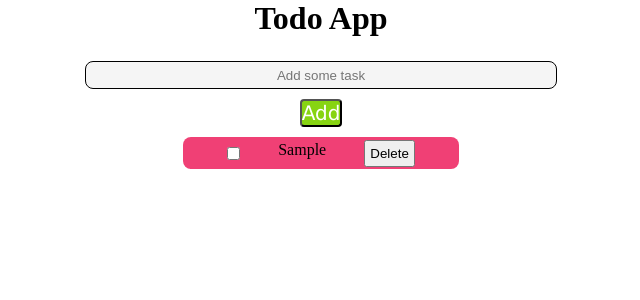
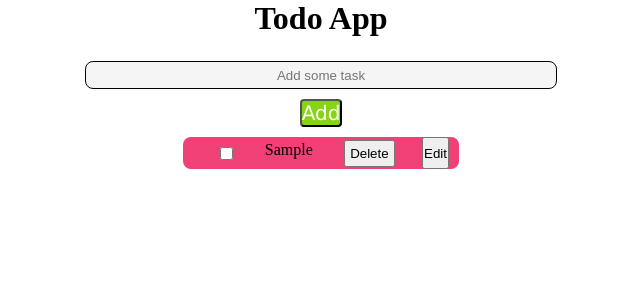
Before and after one commit to akashmondal2000/todo-app, a React (Create React App) app: page / in a window 1280 px wide. Both pictures are taken after typing "Sample" into the empty fields and a click on the button "Add". Shown: the top 300 px of the page, without its empty margins (319-959 px from the left). Built offline with nearby package versions, Linux system fonts and the light colour scheme.

Commit message:
add Edit fild

```diff
--- a/src/App.js
+++ b/src/App.js
@@ -1,6 +1,3 @@
-// import logo from './logo.svg';
-// import './App.css';
-//import React from "react";
 
 import React, { useState } from "react";
 
@@ -18,6 +15,7 @@ function App() {
       id: newDate,
       title: input,
       isCheked: false,
+      isEdit:false,
     };
 
     setList([...list, obj]);
@@ -31,6 +29,8 @@ function App() {
     setList(newList);
     //console.log(id);
   };
+
+  const editTodo = ()=>{}
 
   // // Chake Box
   // const chakeTodo = ()=>{
@@ -58,6 +58,15 @@ function App() {
         ? list.map((item) => (
             <div className="todoList" key={item.id}>
 
+            {item.isEdit?
+            <>
+            <input  />
+            <button>save
+            </button>
+            </>
+            :
+
+            <>
             <input className="listStyle" type="checkbox" value ={item.isCheked} onChange = {()=>{
               console.log(item.title, " : check status > ", !item.isCheked);
               setList(
@@ -71,13 +80,19 @@ function App() {
 
               <button className="listStyle" type="button" onClick={() => deleteTodo(item.id)}>Delete</button>
 
+              <button type="button" onClick = {()=>{
 
-
+                setList(
+                  list.map(ed=> ed.id === item.id ? {...ed,isEdit : !ed.isEdit} : ed)
+                )
+              }}>Edit</button>
+            </>
+            }
             </div>
           ))
         : null}
     </div>
-    // </div>
+
   );
 }
 
```
